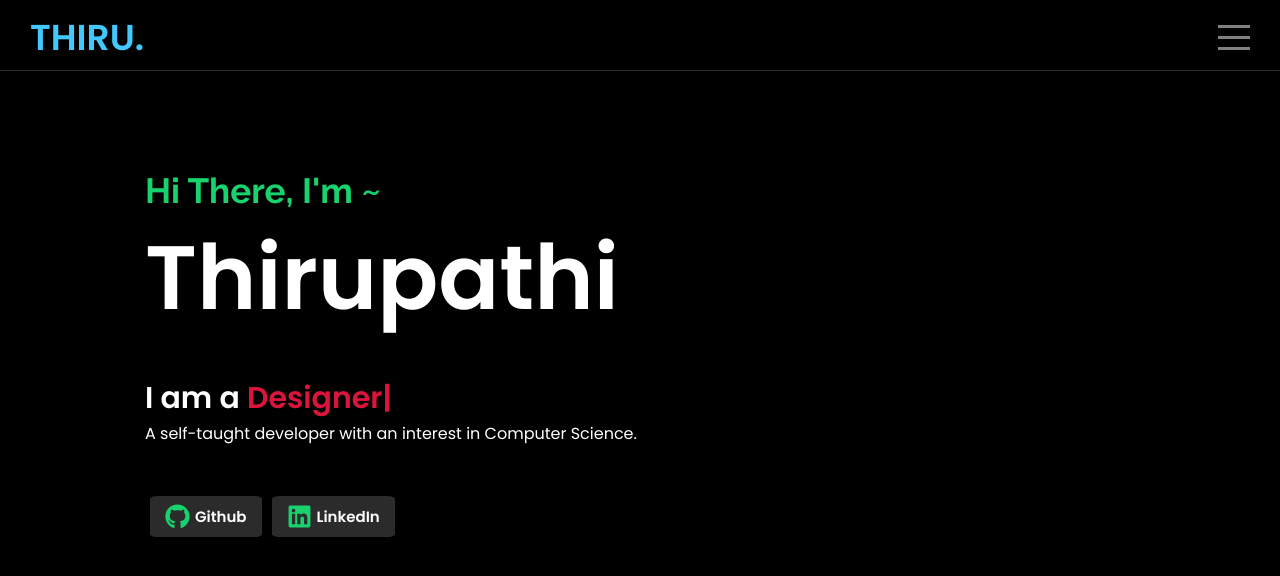
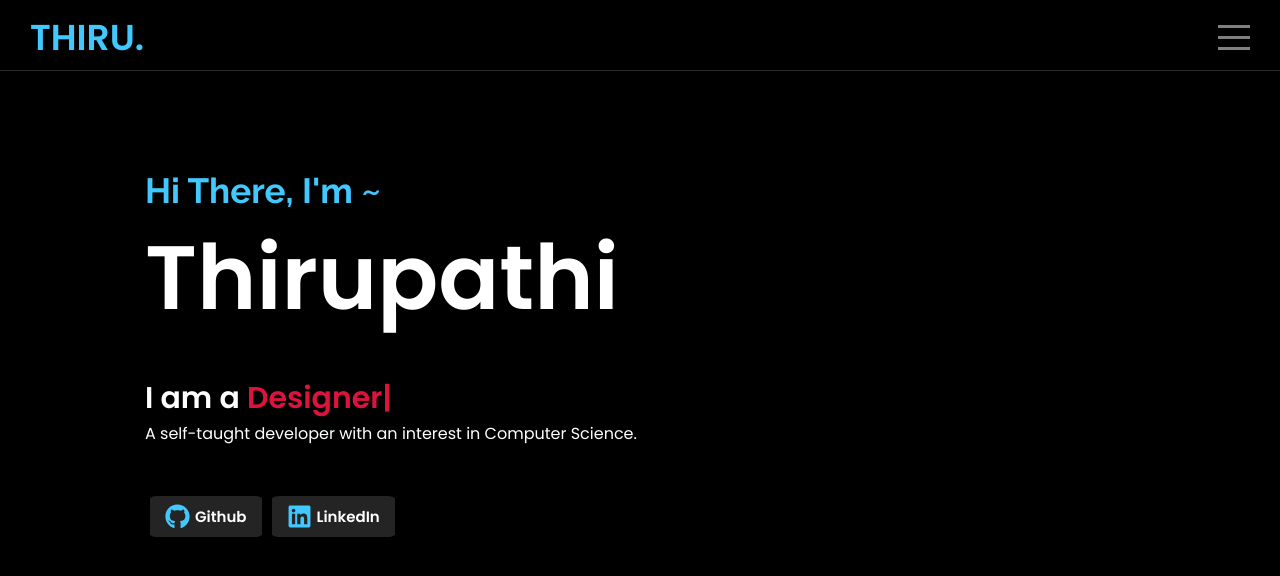
Before and after one commit to Thiru-cse/My-Portfolio, a React (Create React App) app: page / in a window 1280 px wide. Shown: the top 576 px of the page. Built offline with nearby package versions, Linux system fonts and the light colour scheme.

Commit message:
Updated⚡

```diff
--- a/src/components/intro/Intro.jsx
+++ b/src/components/intro/Intro.jsx
@@ -26,13 +26,12 @@ export default function Intro() {
           </h3>
           <p>A self-taught developer with an interest in Computer Science.</p>
             <div className="container">
-            {/* <a href="https://github.com/abdulrcs"> */}
-            <button className="icon">
-                <FaGithub size={25} color="#18d26e" />
+            <button className="icon" onClick={() => window.open( 'https://github.com/Thiru-cse')}>
+                <FaGithub size={25} color="rgb(65, 201, 255)" />
                 <span style={{fontSize: "15px", color: "white", fontWeight: "bold"}}>Github</span>
             </button>
-            <button className="icon">
-                <FaLinkedin size={25} color="#18d26e" />
+            <button className="icon" onClick={() => window.open( 'https://www.linkedin.com/in/thiru-c-3085391a5/')}>
+                <FaLinkedin size={25} color="rgb(65, 201, 255)" />
                 <span style={{ fontSize: "15px", color: "white", fontWeight: "bold"}}>LinkedIn</span>
             </button>
             </div>
--- a/src/components/intro/intro.scss
+++ b/src/components/intro/intro.scss
@@ -51,22 +51,23 @@
           display: flex;
           align-items: center;
           gap: 5px;
-          background-color: #2b2b2b;
+          background-color: #242424;
           border: none;
           padding: 8px;
           padding-left: 15px;
           padding-right: 15px;
           border-radius: 7%;
           cursor: pointer;
-          @include mobile{
-
+          &:hover {
+              background-color: #141414;
+              transition: all 1s ease;
           }
         }
       }
       h2 {
         font-size: 35px;
         font-family: "Raleway",sans-serif;
-        color: #18d26e;
+        color: rgb(65, 201, 255);
         font-weight: 700;
         margin-left: 45px;
         @include mobile{
@@ -118,6 +119,7 @@
           opacity: 0;
         }
       }
+
     }
 
 }
```
